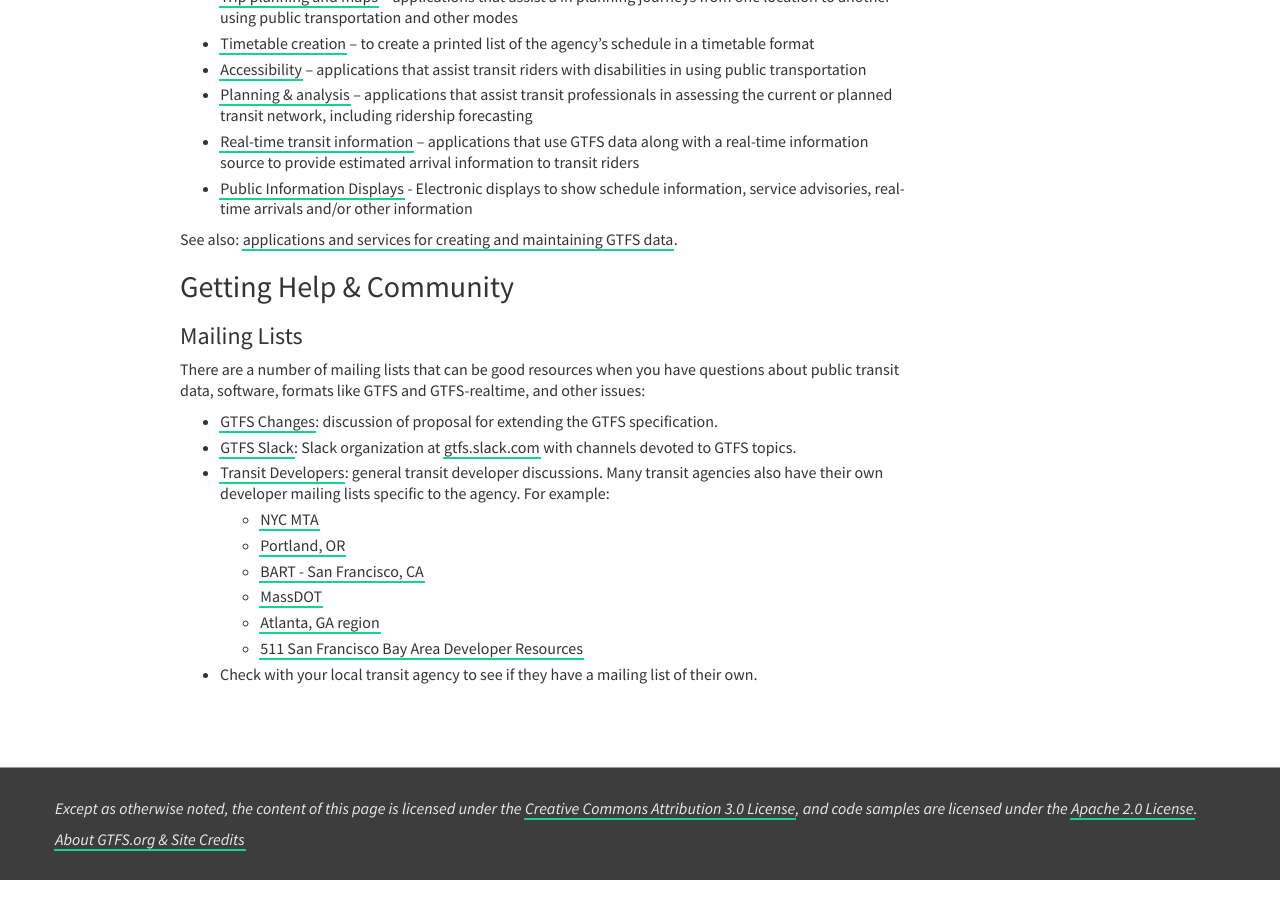
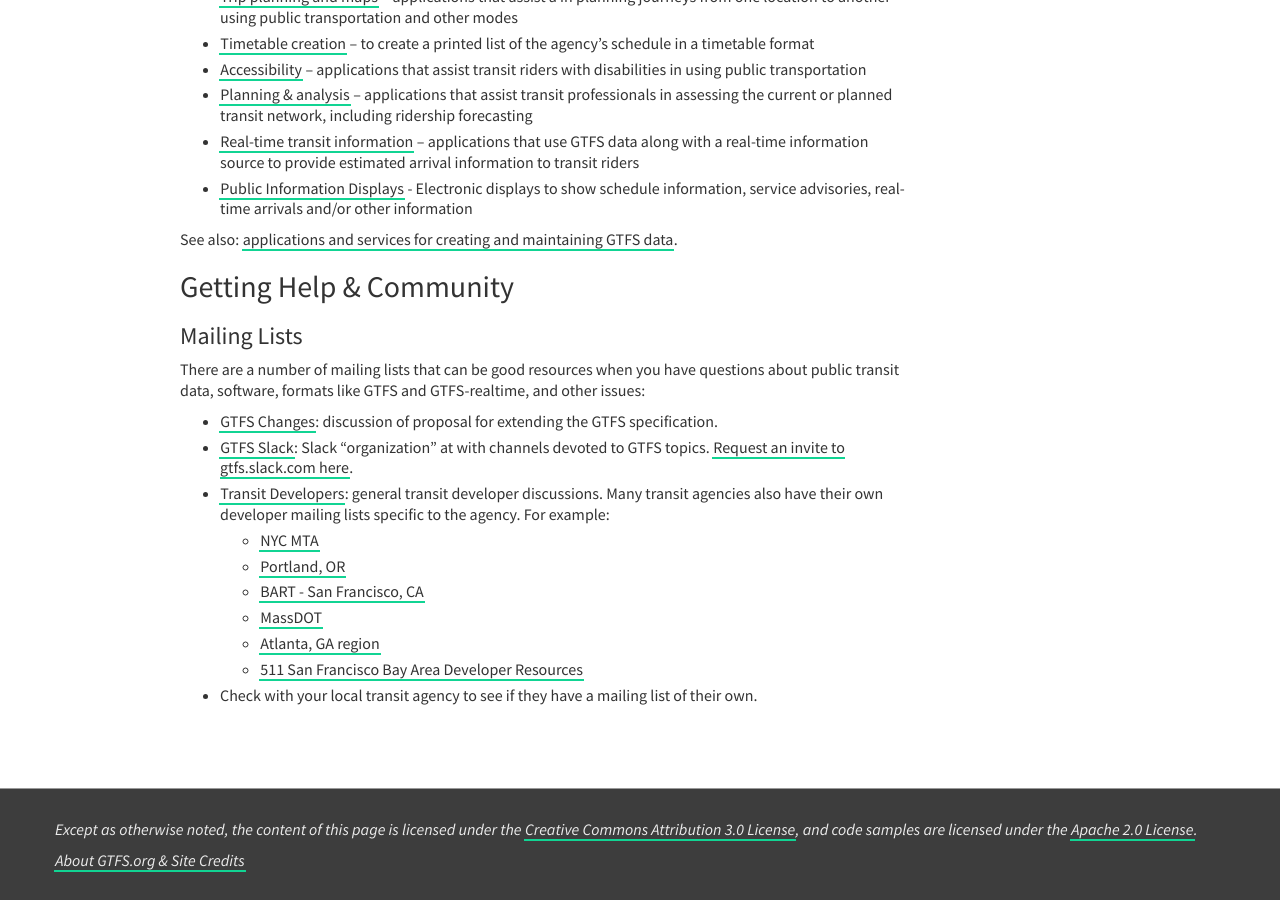
Before and after one commit to perezal/gtfs.org, a Jekyll site: the page built from getting-started/index.md, in a window 1280 px wide and 900 px high, scrolled down 808 px. Built offline with Jekyll 4.4.1, drawn with Linux system fonts in a browser that asks for light colours; nearby versions of some CDN libraries; our own code applies the rules of GitHub Pages for plain Markdown files.

Commit message:
provide link to https://gtfs.herokuapp.com/

```diff
--- a/getting-started/index.md
+++ b/getting-started/index.md
@@ -41,7 +41,7 @@ See also: [applications and services for creating and maintaining GTFS data](htt
 There are a number of mailing lists that can be good resources when you have questions about public transit data, software, formats like GTFS and GTFS-realtime, and other issues:
 
 * [GTFS Changes](https://groups.google.com/group/gtfs-changes): discussion of proposal for extending the GTFS specification.
-* [GTFS Slack](https://gtfs.slack.com/): Slack organization at [gtfs.slack.com](https://gtfs.slack.com/) with channels devoted to GTFS topics.
+* [GTFS Slack](https://gtfs.slack.com/): Slack "organization" at with channels devoted to GTFS topics. [Request an invite to gtfs.slack.com here](https://gtfs.herokuapp.com/).
 * [Transit Developers](https://groups.google.com/group/transit-developers): general transit developer discussions. Many transit agencies also have their own developer mailing lists specific to the agency. For example:
   * [NYC MTA](https://groups.google.com/group/mtadeveloperresources)
   * [Portland, OR](https://groups.google.com/group/transit-developers-pdx)
```
